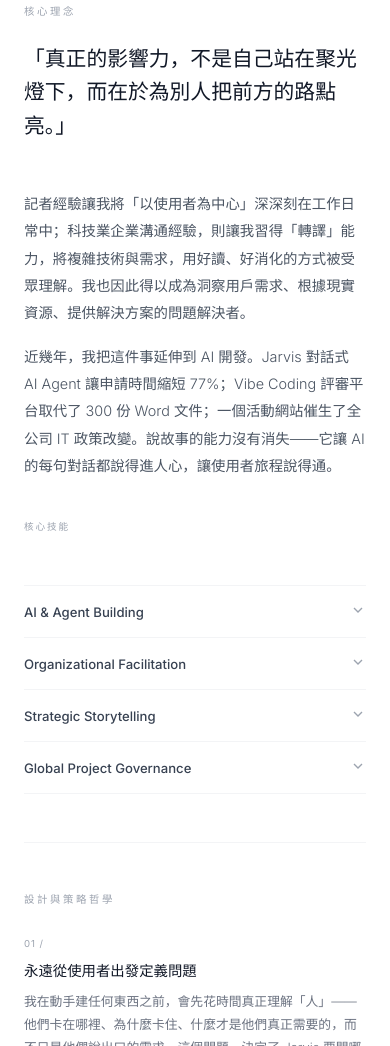
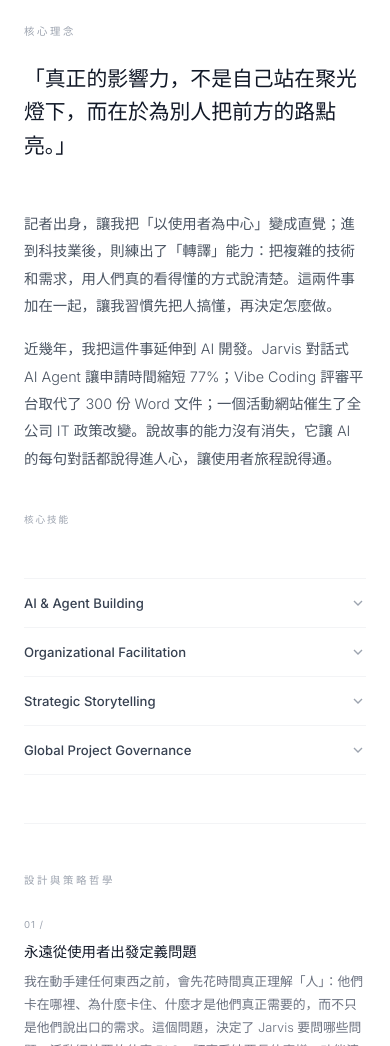
Before and after one commit to janee1107/Jane_Portfolio, a plain HTML site: page index.html in a window 390 px wide. Shown: the part 954-2000 px from the top of the page. Drawn offline with Linux system fonts and the light colour scheme.

Commit message:
Update index.html
minor updates

```diff
--- a/index.html
+++ b/index.html
@@ -1,11 +1,7 @@
-<!DOCTYPE html>
-<html lang="zh">
-
-<head>
-  <meta charset="UTF-8">
+>
   <meta name="viewport" content="width=device-width, initial-scale=1.0">
-  <title>Jane Huang — Turning Complexity into Clarity</title>
-  <meta name="description" content="I turn complex organizational problems into AI tools, clear systems, and campaigns that move people to act. From Jarvis AI agents to global programs for 18,000+ employees.">
+  <title>Jane Huang: Turning Complexity into Clarity</title>
+  <meta name="description" content="I turn complex organizational problems into AI tools, clear systems, and campaigns that move people to act. From Jarvis AI Agents to global programs for 18,000+ employees.">
   <link rel="preconnect" href="https://fonts.googleapis.com">
   <link rel="preconnect" href="https://fonts.gstatic.com" crossorigin>
   <link href="https://fonts.googleapis.com/css2?family=Noto+Serif+TC:wght@300;400;600&family=Inter:wght@300;400;500&display=swap" rel="stylesheet">
@@ -411,7 +407,7 @@
       <p class="hero-eyebrow" id="hero-name">Jane Huang</p>
       <h1 class="hero-title serif" id="hero-headline">Turning complexity into clarity.</h1>
       <p class="hero-zh" id="hero-zh">讓複雜的事，變成人們真正想用的東西。</p>
-      <p class="hero-sub" id="hero-sub">從 AI Agent到全球活動——我把組織裡最難解的摩擦點，轉化為人們真正願意打開、願意使用的產品與系統。</p>
+      <p class="hero-sub" id="hero-sub">從 AI Agent 到全球活動，我把組織裡最難解的摩擦點，轉化為人們真正願意打開、願意使用的產品與系統。</p>
       <a href="#ethos" class="hero-cta" id="hero-cta">
         看看我做了什麼
         <svg viewBox="0 0 24 24" stroke-width="2"><line x1="5" y1="12" x2="19" y2="12"/><polyline points="12,5 19,12 12,19"/></svg>
@@ -533,7 +529,7 @@
 
       hero: {
         headline: { zh: "Turning complexity into clarity.", en: "Turning complexity into clarity." },
-        subZh: "主導多項全球專案，擅長從 0-1 定義並解決問題，透過 AI 產品開發，提升專案執行效率。我把組織裡最難解的摩擦點，轉化為人們願意使用的產品與系統。",
+        subZh: "從 AI Agent 到全球活動，我把組織裡最難解的摩擦點，轉化為人們真正願意打開、願意使用的產品與系統。",
         sub: {
           zh: "",
           en: ""
@@ -548,12 +544,12 @@
         },
         about: {
           zh: [
-            "記者經驗讓我將「以使用者為中心」深深刻在工作日常中；科技業企業溝通經驗，則讓我習得「轉譯」能力，將複雜技術與需求，用好讀、好消化的方式被受眾理解。我也因此得以成為洞察用戶需求、根據現實資源、提供解決方案的問題解決者。",
-            "近幾年，我把這件事延伸到 AI 開發。Jarvis 對話式 AI Agent 讓申請時間縮短 77%；Vibe Coding 評審平台取代了 300 份 Word 文件；一個活動網站催生了全公司 IT 政策改變。說故事的能力沒有消失——它讓 AI 的每句對話都說得進人心，讓使用者旅程說得通。"
+            "記者出身，讓我把「以使用者為中心」變成直覺；進到科技業後，則練出了「轉譯」能力：把複雜的技術和需求，用人們真的看得懂的方式說清楚。這兩件事加在一起，讓我習慣先把人搞懂，再決定怎麼做。",
+            "近幾年，我把這件事延伸到 AI 開發。Jarvis 對話式 AI Agent 讓申請時間縮短 77%；Vibe Coding 評審平台取代了 300 份 Word 文件；一個活動網站催生了全公司 IT 政策改變。說故事的能力沒有消失，它讓 AI 的每句對話都說得進人心，讓使用者旅程說得通。"
           ],
           en: [
-            "If your organization has a process that's painful, a program that's valuable but hard to explain, or a system held together by email threads — that's exactly where I work. My background spans journalism (1M+ readers, six national awards), corporate communications, global program management, and DEI at MediaTek. The through-line: turning complex things into something people actually use.",
-            "In recent years, I've built that into AI. Jarvis cut application processing time by 77%. A Vibe Coding scoring platform replaced 300 Word documents. A campaign website triggered a new company-wide IT policy. The storytelling skill didn't disappear — it's why the AI conversations land, and why the user flows make sense."
+            "If your organization has a process that's painful, a program that's valuable but hard to explain, or a system held together by email threads, that's exactly where I work. I started in journalism (1M+ readers, six national awards), then moved into corporate communications, global program management, and DEI at MediaTek. The through-line across all of it: turning complex things into something people actually use.",
+            "In recent years, I've built that into AI. Jarvis cut application processing time by 77%. A Vibe Coding scoring platform replaced 300 Word documents. A campaign website triggered a new company-wide IT policy. The storytelling skill didn't disappear. It's why the AI conversations land, and why the user flows make sense."
           ]
         }
       },
@@ -576,7 +572,7 @@
         {
           name: "Strategic Storytelling",
           desc: {
-            zh: "複雜的計畫要讓人秒懂，高層簡報要讓人想行動，AI Agent的每句話要讓人願意繼續回答——我把專業成果翻譯成人們真正在乎的語言。六座全國獎項，一個始終如一的能力。",
+            zh: "複雜的計畫要讓人秒懂，高層簡報要讓人想行動，AI Agent 的每句話要讓人願意繼續回答。我把專業成果翻譯成人們真正在乎的語言。六座全國獎項，一個始終如一的能力。",
             en: "Complex programs need to land in thirty seconds. Executive briefings need to move people to act. AI conversations need to feel like talking to someone who gets it. I translate outcomes into language people care about. Six national awards. One consistent skill."
           }
         },
@@ -584,7 +580,7 @@
           name: "Global Project Governance",
           desc: {
             zh: "橫跨 10+ 個國際據點、1.8 萬名員工的計畫，不能靠 email 維繫。我建立 SOP、定義跨工具的資料流、管理里程碑進度，把原本仰賴外部顧問的不透明流程，轉化為組織自己能掌控、能複製的系統。",
-            en: "Programs spanning 18,000 employees across 10+ countries can't run on email threads. I build the SOPs, cross-tool data flows, and milestone systems that make large programs manageable — and eventually, self-sustaining without external consultants."
+            en: "Programs spanning 18,000 employees across 10+ countries can't run on email threads. I build the SOPs, cross-tool data flows, and milestone systems that make large programs manageable, and eventually self-sustaining without external consultants."
           }
         }
       ],
@@ -593,15 +589,15 @@
         {
           title: "永遠從使用者出發定義問題",
           desc: {
-            zh: "我在動手建任何東西之前，會先花時間真正理解「人」——他們卡在哪裡、為什麼卡住、什麼才是他們真正需要的，而不只是他們說出口的需求。這個問題，決定了 Jarvis 要問哪些問題、活動網站要放什麼 FAQ、評審系統要長什麼樣。功能清單從來不是起點——人的困境才是。",
-            en: "Before I touch the build, I ask: where does the person get stuck? That question determines what Jarvis asks, what the FAQ page answers, what the scoring system looks like. The feature list is never the starting point — the person's friction is."
+            zh: "我在動手建任何東西之前，會先花時間真正理解「人」：他們卡在哪裡、為什麼卡住、什麼才是他們真正需要的，而不只是他們說出口的需求。這個問題，決定了 Jarvis 要問哪些問題、活動網站要放什麼 FAQ、評審系統要長什麼樣。功能清單從來不是起點，人的困境才是。",
+            en: "Before I touch the build, I ask: where does the person get stuck? That question determines what Jarvis asks, what the FAQ page answers, what the scoring system looks like. The feature list is never the starting point. The person's friction is."
           }
         },
         {
           title: "Automate the Chaos",
           desc: {
             zh: "我相信團隊不一定需要更多工具，只需要更少障礙。我用 AI 和系統設計把行政壁壘變成順暢體驗，讓繁瑣的志工獎申請流程變成幾分鐘的對話 <a href=\"gvh-case-study.html\" style=\"color:inherit;border-bottom:1px solid currentColor;\">[註1]</a>；讓主管從上百份紙本文書作業中解放，透過搭建數位平台、資料自動化，讓時間還給真正重要的事。<a href=\"gvh-case-study.html\" style=\"color:inherit;border-bottom:1px solid currentColor;\">[註2]</a>",
-            en: "Your team doesn't need more tools. They need fewer obstacles. I use AI and system design to turn administrative walls into seamless flows — so a painful application becomes a minutes-long conversation <a href=\"gvh-case-study.html\" style=\"color:inherit;border-bottom:1px solid currentColor;\">[1]</a>; and managers are freed from hundreds of paper-based documents through digital platforms and data automation. <a href=\"gvh-case-study.html\" style=\"color:inherit;border-bottom:1px solid currentColor;\">[2]</a>"
+            en: "Your team doesn't need more tools. They need fewer obstacles. I use AI and system design to turn administrative walls into seamless flows, so a painful application becomes a minutes-long conversation <a href=\"gvh-case-study.html\" style=\"color:inherit;border-bottom:1px solid currentColor;\">[1]</a>, and managers are freed from hundreds of paper-based documents through digital platforms and data automation. <a href=\"gvh-case-study.html\" style=\"color:inherit;border-bottom:1px solid currentColor;\">[2]</a>"
           }
         },
         {
@@ -621,7 +617,7 @@
           year: "2026",
           desc: {
             zh: "一個靠 Word 和 email 運作的傳統 HR 計畫，在這裡變成了三工具 AI 生態系：申請時間縮短 77%，評審流程取代 300 份文件，1.8 萬名員工觸及，並催生全公司 IT 政策改變。",
-            en: "A legacy HR program stuck in Word docs became a three-tool AI ecosystem — cutting application time by 77%, replacing 300 Word documents, reaching 18,000 employees, and triggering a new company-wide IT policy."
+            en: "A legacy HR program stuck in Word docs became a three-tool AI ecosystem, cutting application time by 77%, replacing 300 Word documents, reaching 18,000 employees, and triggering a new company-wide IT policy."
           },
           tags: ["Vibe Coding", "AI Agent", "Global Campaign", "0-to-1", "PRD"],
           isConfidential: true,
@@ -630,7 +626,7 @@
           secretContent: {
             fullDesc: {
               zh: "接手一個卡在 Word 文件與繁複人工流程中的傳統 HR 計畫，從問題定義到政策改變，完整擁有產品生命週期。\n\n開發前先完整規劃跨三工具的端對端資料流（宣傳 → 報名 → 評審），以 Excel Master Plan 管理里程碑，定期向主管匯報進度。\n\n• Jarvis AI Agent：設計關鍵字引導對話流程，替代繁瑣申請表單；定義輸出格式與欄位結構，讓資料自動對應評審平台。處理時間從 90 分鐘縮短至 20 分鐘（↓77%），申請完成率顯著提升。\n\n• GVH 評審平台（Vibe Coding）：取代 ~300 份 Word 文件；7 位評審、40 份申請、加權排名、即時儀表板，全程無紙化。\n\n• GVH 活動網站（Vibe Coding）：聯發科 HR 史上首個 Vibe Coding 專案，成果直接推動全公司 Web 開發政策制定（與 IT 共同草擬）。帶領 40 位同仁完成 Vibe Coding 工作坊，建立可複製的組織 AI 能力模型。",
-              en: "Took over a legacy HR program stuck in Word docs and manual processes — owned the full product lifecycle from problem definition to policy change.\n\nBefore any tool was built, mapped the complete cross-tool data flow (promotion → application → review) and defined output specs for every handoff. Built a master delivery plan in Excel; reported milestone progress to management in regular check-ins.\n\n• Jarvis AI Agent: Designed keyword-guided conversation flows replacing long application forms; defined output format and field mapping so submissions auto-populate the review platform. Processing time: 90 → 20 min (↓77%). Completion rate significantly improved.\n\n• GVH Review Platform (Vibe Coding): Replaced ~300 Word docs with a mobile-first, real-time scoring system. 7 reviewers, 40 applications, weighted rankings, instant analytics — zero spreadsheet errors.\n\n• GVH Promo Website (Vibe Coding): MediaTek HR's first-ever Vibe Coding project. Success triggered a new company-wide IT/HR Web Development Policy (co-drafted with IT). Led a 40-person Vibe Coding workshop to build a replicable AI capability model."
+              en: "Took over a legacy HR program stuck in Word docs and manual processes. I owned the full product lifecycle from problem definition to policy change.\n\nBefore any tool was built, mapped the complete cross-tool data flow (promotion → application → review) and defined output specs for every handoff. Built a master delivery plan in Excel; reported milestone progress to management in regular check-ins.\n\n• Jarvis AI Agent: Designed keyword-guided conversation flows replacing long application forms; defined output format and field mapping so submissions auto-populate the review platform. Processing time: 90 → 20 min (↓77%). Completion rate significantly improved.\n\n• GVH Review Platform (Vibe Coding): Replaced ~300 Word docs with a mobile-first, real-time scoring system. 7 reviewers, 40 applications, weighted rankings, instant analytics, zero spreadsheet errors.\n\n• GVH Promo Website (Vibe Coding): MediaTek HR's first-ever Vibe Coding project. Success triggered a new company-wide IT/HR Web Development Policy (co-drafted with IT). Led a 40-person Vibe Coding workshop to build a replicable AI capability model."
             },
             highlights: [
               { label: { zh: "處理時間縮短", en: "Processing time reduced" }, value: "↓77%" },
@@ -650,8 +646,8 @@
           company: "聯發科技 MediaTek",
           year: "2025",
           desc: {
-            zh: "把流程不透明、高度仰賴外部顧問的全球員工調查，從 0 到 1 完整接手——SOP 建立、問卷設計、全球宣傳、數據分析，全程自主掌控，橫跨 10+ 個據點、1.8 萬名員工。",
-            en: "Took a consultant-dependent, opaque global survey fully in-house — from SOP to questionnaire design to global rollout and data analysis — for 18,000+ employees across 10+ locations."
+            zh: "把流程不透明、高度仰賴外部顧問的全球員工調查完整接手，從頭建立 SOP、設計問卷、產製全球宣傳內容、完成數據分析，橫跨 10+ 個據點與 1.8 萬名員工。",
+            en: "Took a consultant-dependent, opaque global survey fully in-house, covering SOP design, questionnaire development, global rollout, and data analysis, for 18,000+ employees across 10+ locations."
           },
           tags: ["0-to-1 Execution", "Content Strategy", "Global Comms", "SOP Design"],
           isConfidential: true,
@@ -659,7 +655,7 @@
           secretContent: {
             fullDesc: {
               zh: "原本這個計畫高度依賴外部管理顧問，流程不透明、成本高昂。我接手後，從零建立完整 SOP，讓這個龐大的跨國專案得以真正內製化。\n\n• 主導問卷設計：與多個跨功能利害關係人協作，確保問題精準反映組織關切。\n• 產製全球化宣傳內容：為 10+ 個國際據點設計一致且具識別度的推廣敘事，橫跨多語系市場。\n• 全程數據分析與高管報告：從數據清理、交叉分析到 L2+ 簡報，全程自主處理。\n• 建立 AI 知識庫：解決 70+ 件作業異常，制定組織內 AI 輔助 HR 流程新標準。",
-              en: "This program was previously heavily dependent on external management consultants — opaque processes, high costs. I took ownership and built comprehensive SOPs from scratch, making the entire program genuinely internal.\n\n• Led questionnaire design: Collaborated with multiple cross-functional stakeholders to ensure questions accurately reflected organizational priorities.\n• Produced global promotional content: Designed consistent, recognizable narratives for 10+ international sites across multilingual markets.\n• End-to-end data analysis and executive reporting: From data cleaning and cross-tabulation to L2+ briefings — fully self-managed.\n• Built AI knowledge bases: Resolved 70+ operational anomalies and set new internal standards for AI-assisted HR processes."
+              en: "This program was previously heavily dependent on external management consultants: opaque processes, high costs. I took ownership and built comprehensive SOPs from scratch, making the entire program genuinely internal.\n\n• Led questionnaire design: Collaborated with multiple cross-functional stakeholders to ensure questions accurately reflected organizational priorities.\n• Produced global promotional content: Designed consistent, recognizable narratives for 10+ international sites across multilingual markets.\n• End-to-end data analysis and executive reporting: From data cleaning and cross-tabulation to L2+ briefings, fully self-managed.\n• Built AI knowledge bases: Resolved 70+ operational anomalies and set new internal standards for AI-assisted HR processes."
             },
             highlights: [
               { label: { zh: "觸及員工人數", en: "Employees reached" }, value: "18,000+" },
@@ -676,8 +672,8 @@
           company: "聯發科技 MediaTek",
           year: "2024",
           desc: {
-            zh: "在工程師文化裡，人際距離是常態。I-Connect 從零建立，讓跨世代、跨部門的 700+ 名員工真正開口對話——5 場百人規模活動，在高度理性的組織裡創造出真實的心理安全感。",
-            en: "In an engineering culture where interpersonal distance is the default, I-Connect created the spaces where 700+ employees across generations actually talked — 5+ large-scale events, built from scratch inside a highly rational organization."
+            zh: "在工程師文化裡，人際距離是常態。I-Connect 從零建立，讓跨世代、跨部門的 700+ 名員工真正開口對話，一共辦了 5 場百人規模的活動，在高度理性的組織裡創造出真實的心理安全感。",
+            en: "In an engineering culture where interpersonal distance is the default, I-Connect created the spaces where 700+ employees across generations actually talked. We ran 5+ large-scale events, all built from scratch inside a highly rational organization."
           },
           tags: ["Workshop Design", "Facilitation", "DEI", "Org Culture"],
           isConfidential: false,
@@ -685,13 +681,13 @@
           link: "https://www.facebook.com/share/p/16x4sNeocz/"
         },
         {
-          title: "Trip Assistant — AI Travel Companion",
+          title: "Trip Assistant: AI Travel Companion",
           role: { zh: "個人專案｜Vibe Coding Builder", en: "Personal Project｜Vibe Coding Builder" },
           company: "Personal",
           year: "2026",
           desc: {
-            zh: "第一個 Vibe Coding 作品。不想同時開六個 app 做旅遊計畫——所以直接做了一個能串接出發、登機、入境所有節點的旅行小助手，把 6+ 個 app 縮減成一個入口。",
-            en: "My first Vibe Coding project. Tired of juggling 6+ apps for a single trip — so I built one that connects every node of the journey, from departure to boarding to arrival, into a single interface."
+            zh: "第一個 Vibe Coding 作品。不想同時開六個 app 做旅遊計畫，所以直接自己做了一個，把出發、登機、入境所有節點串在一起，把 6+ 個 app 縮成一個入口。",
+            en: "My first Vibe Coding project. Tired of juggling 6+ apps for a single trip, so I built one that connects every node of the journey, from departure to boarding to arrival, into a single interface."
           },
           tags: ["Vibe Coding", "Bolt", "AI-native UX", "Travel", "0-to-1"],
           isConfidential: false,
@@ -719,7 +715,7 @@
           category: { zh: "學習中", en: "Learning" },
           icon: "pen",
           title: { zh: "Agentic Workflows & Advanced AI", en: "Agentic Workflows & Advanced AI" },
-          author: { zh: "探索 AI Agent工作流，持續打破組織營運與技術的邊界。", en: "Pushing the boundaries of organizational tech and operational efficiency with frontier AI." },
+          author: { zh: "持續鑽研 AI Agent 工作流，看看 AI 能讓組織的日常工作改變多少。", en: "Exploring how agentic AI workflows can change the way organizations actually get things done." },
           link: "https://www.youtube.com/watch?v=Ihoxov5x66k"
         }
       ],
```
